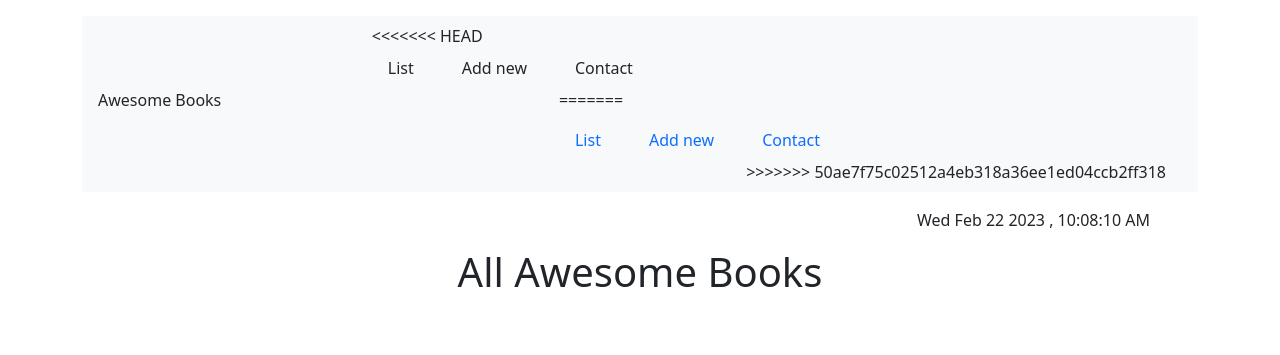
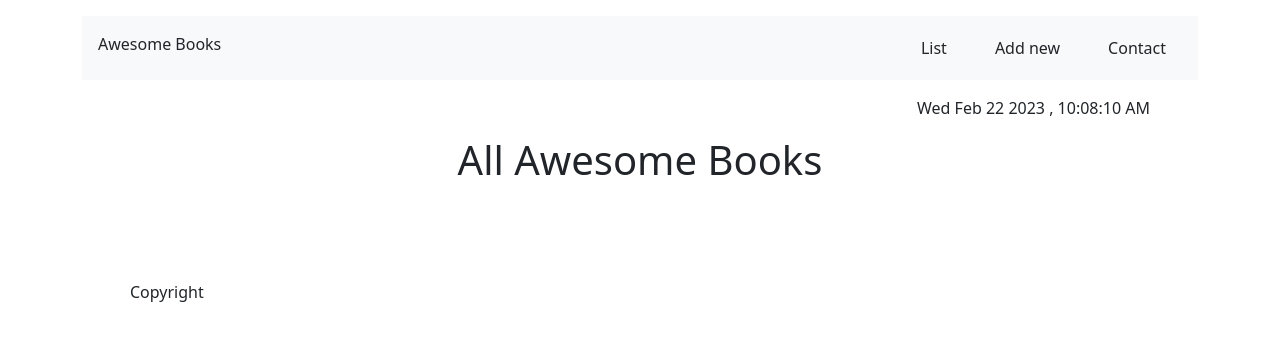
Before and after one commit to fuadmoin/library, a website: page index.html in a window 1280 px wide. Drawn offline with nearby package versions, Linux system fonts and the light colour scheme.

Commit message:
add copyright in the footer

```diff
--- a/index.html
+++ b/index.html
@@ -18,7 +18,6 @@
     >
       <div class="mt-2 ms-3"><p>Awesome Books</p></div>
       <div>
-<<<<<<< HEAD
         <ul class="d-flex justify-content-around nav">
           <li class="me-3 nav-item">
             <a class="nav-link active link-dark" id="toList" href="#books">List</a>
@@ -28,17 +27,6 @@
           </li>
           <li class="me-3 nav-item">
             <a class="nav-link link-dark" id="toContact" href="#contact">Contact</a>
-=======
-        <ul class="d-flex justify-content-around list-unstyled">
-          <li class="me-3 mt-2 nav-item">
-            <a class="nav-link active" id="toList" href="#books">List</a>
-          </li>
-          <li class="me-3 mt-2 nav-item">
-            <a class="nav-link" id="toAdd" href="#add">Add new</a>
-          </li>
-          <li class="me-3 mt-2 nav-item">
-            <a class="nav-link" id="toContact" href="#contact">Contact</a>
->>>>>>> 50ae7f75c02512a4eb318a36ee1ed04ccb2ff318
           </li>
         </ul>
       </div>
@@ -97,6 +85,7 @@
         </ul>
       </section>
     </div>
+    <footer class="contrast-footer footer-dark footer-shadow-dark p-5">Copyright</footer>
 
     <script src="script.js"></script>
     <script
```
